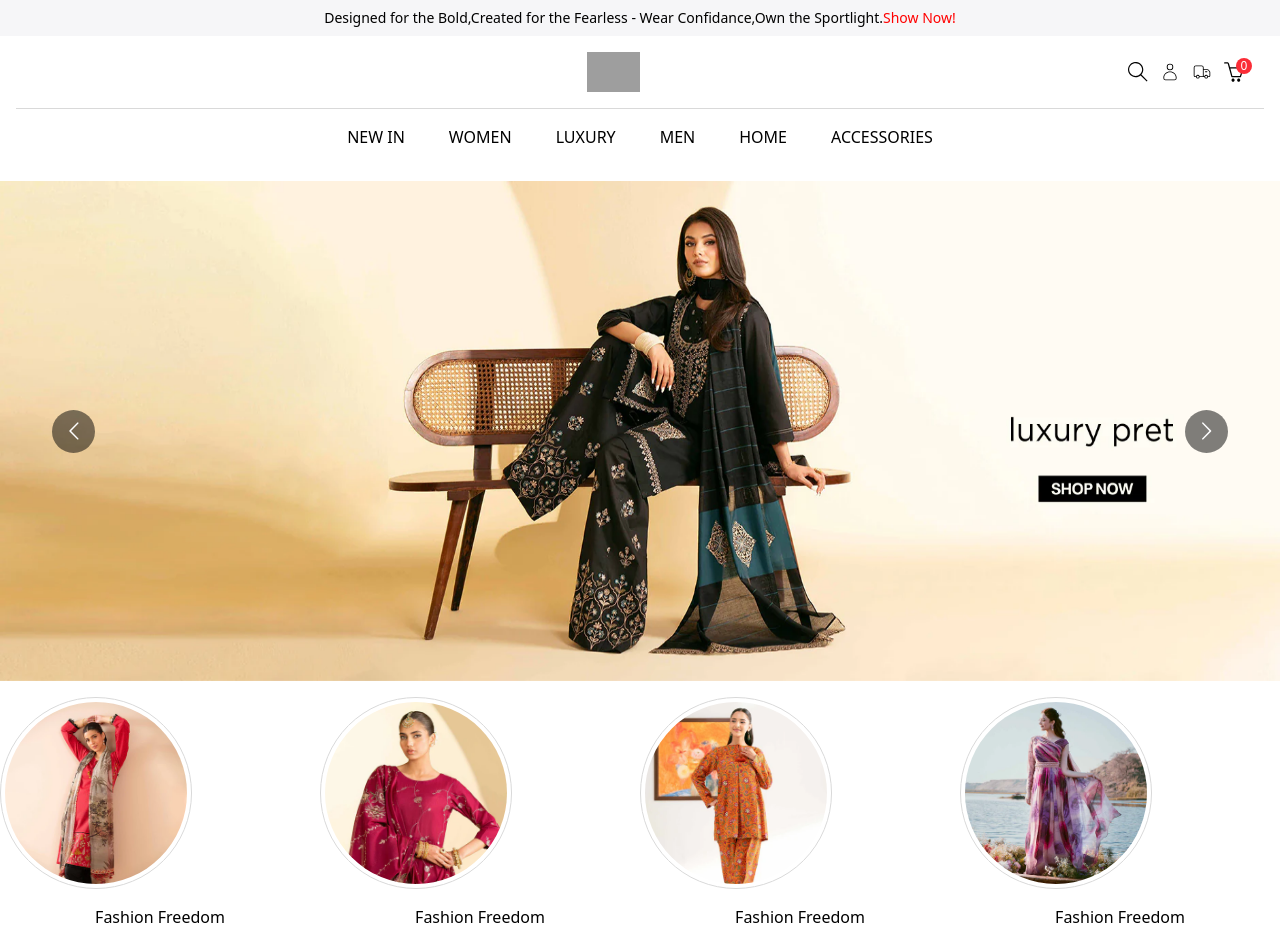
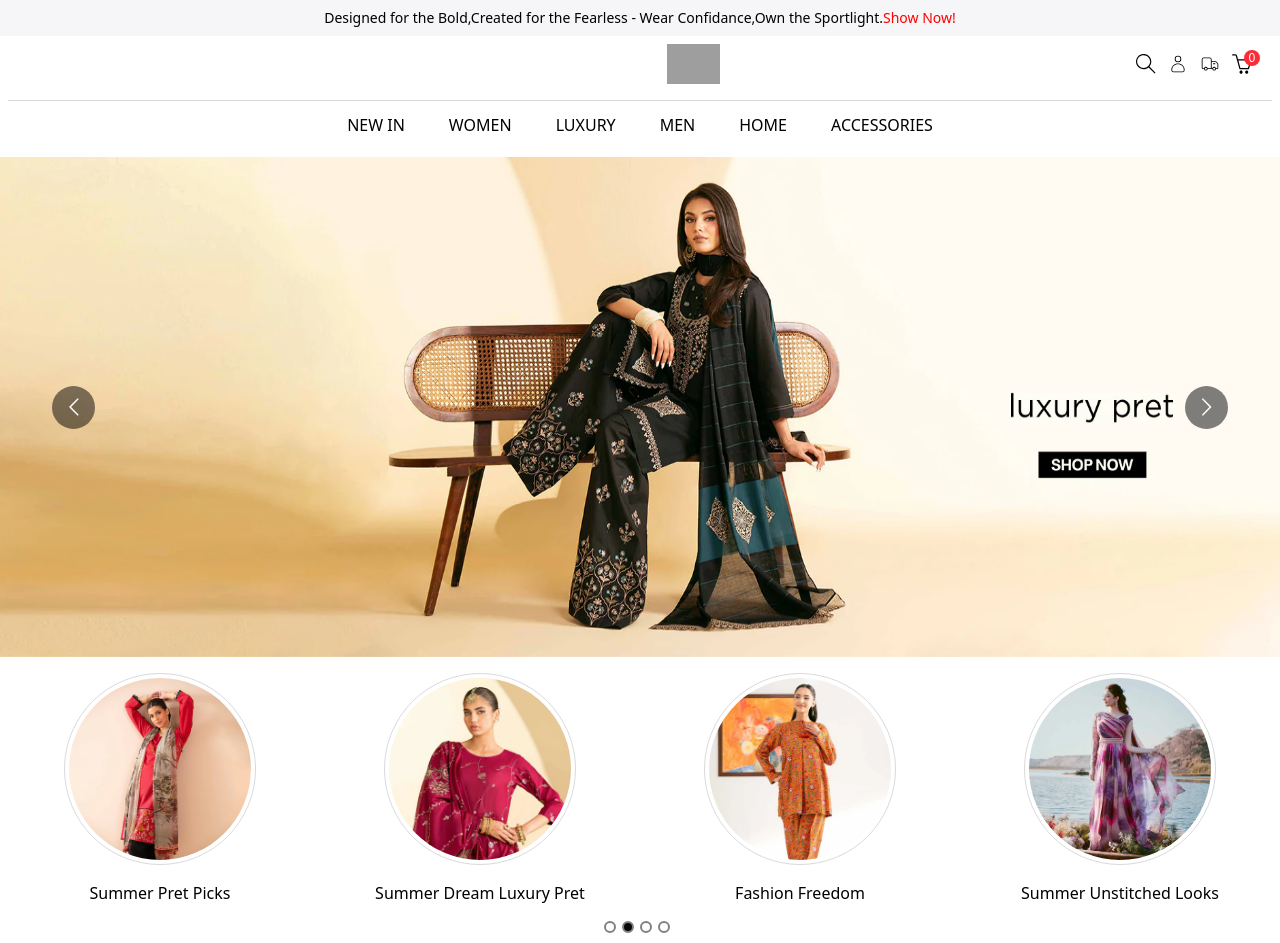
Before and after one commit to Muhammadtalhatariq/nishat-miles, a React (Vite) app in the folder nishat-miles/: page / in a window 1280 px wide. Shown: the top 943 px of the page. Built offline with nearby package versions, Linux system fonts and the light colour scheme; grey boxes are pictures that could not be loaded.

Commit message:
header all done

```diff
--- a/nishat-miles/src/components/Category.jsx
+++ b/nishat-miles/src/components/Category.jsx
@@ -11,7 +11,7 @@ const Category = () => {
           <div className='left md:w-1/2 w-full md:relative'>
             <div >
               <img className='w-full pr-1' src="/img1c.webp" alt="" />
-              <h2 className='text-center p-2 hover:bg-[#DCB95F] duration-500 font-medium hover:text-white duration-500'>UNSTITCHED</h2>
+              <h2 className='text-center p-2 hover:bg-[#DCB95F] duration-500 font-medium hover:text-white duration-500 ' >UNSTITCHED</h2>
             </div>
 
             <div className='md:absolute md:-bottom-98 '>
--- a/nishat-miles/src/components/Header.jsx
+++ b/nishat-miles/src/components/Header.jsx
@@ -1,3 +1,4 @@
+
 import React, { useEffect } from 'react'
 import { useState } from 'react';
 import { TfiSearch } from "react-icons/tfi";
@@ -12,6 +13,7 @@ import { CiShoppingTag } from "react-icons/ci";
 import { IoCloseOutline } from "react-icons/io5";
 import { FiPhone } from "react-icons/fi";
 import { IoMailOutline } from "react-icons/io5";
+
 const nevItems = [
     {
         name: "WOMEN",
@@ -68,13 +70,12 @@ const Header = () => {
 
             <TopHeader />
             <div>
-                <div className={`flex items-center md:flex-col justify-between  p-4 z-80 ${stick ? "fixed top-0" : ""} bg-white w-full `}>
+                <div className={`flex items-center md:flex-col justify-between p-2 z-80 ${stick ? "fixed top-0" : ""} bg-white w-full `}>
                     {/* mobile view  */}
                     <div className='mbl-nav relative '>
                         <div>
-                        <HiOutlineMenuAlt1 onClick={handleToggle} size={30} className='text-black text-2xl md:hidden' />
+                            <HiOutlineMenuAlt1 onClick={handleToggle} size={30} className='text-black text-2xl md:hidden' />
                         </div>
-
                         {isOpen && (
                             <div className='w-80 absolute fixed bg-white -top-24 -left-0 bottom-0 z-50 flex flex-col items-center justify-center'>
                                 <div className='flex items-center justify-between w-full'>
@@ -121,11 +122,10 @@ const Header = () => {
                     </div>
 
                     <div className='flex items-center justify-between w-full px-2 '>
-                        <div className='w-1/2 flex items-center justify-end'>
-                            <div className='md:pl-60 pl-10'>
-                                <img className='h-10 cursor-pointer' src="/logo.webp" alt="" />
+                        <div className='md:w-1/2 flex items-center justify-end md:ml-20 ml-10'>
+                            <div className='md:pl-64 pl-10 '>
+                                <img className='h-10 cursor-pointer' src="/logo.webp" alt="logo" />
                             </div>
-
                         </div>
                         <div className='icons flex items-center justify-between md:px-3 px-3 gap-3'>
                             <TfiSearch className='text-black  hover:text-[#78909C] text-xl hover:text-2xl duration-500 cursor-pointer' />
@@ -138,7 +138,13 @@ const Header = () => {
                         </div>
                     </div>
                     <div className='border-b hidden md:flex w-full border-[#D9D9D9] mx-4 pt-4'></div>
+                    <div className='hidden md:flex'>
                     <Navbar />
+                    </div>
+
+                </div>
+                <div>
+
                 </div>
 
                 <div>
--- a/nishat-miles/src/components/Hero.jsx
+++ b/nishat-miles/src/components/Hero.jsx
@@ -32,27 +32,27 @@ const cartItems = [
     {
         id: 1,
         image: "/img1s.webp",
-        title: "Fashion Freedom",
+        title: "Shop By Concept",
     },
     {
         id: 2,
         image: "/img2s.webp",
-        title: "Fashion Freedom",
+        title: "Sunlit Styles",
     },
     {
         id: 3,
         image: "/img3s.webp",
-        title: "Fashion Freedom",
+        title: "Ammi Aur Mei",
     },
     {
         id: 4,
         image: "/img4s.webp",
-        title: "Fashion Freedom",
+        title: "Summer Pret Picks",
     },
     {
         id: 5,
         image: "/img5s.webp",
-        title: "Fashion Freedom",
+        title: "Summer Dream Luxury Pret ",
     },
     {
         id: 6,
@@ -62,22 +62,22 @@ const cartItems = [
     {
         id: 7,
         image: "/img7s.webp",
-        title: "Fashion Freedom",
+        title: "Summer Unstitched Looks",
     },
     {
         id: 8,
         image: "/img8s.webp",
-        title: "Fashion Freedom",
+        title: "Luxury Unstitched",
     },
     {
         id: 9,
         image: "/img9s.jpg",
-        title: "Fashion Freedom",
+        title: " Men's Summer Wardrobe",
     },
     {
         id: 10,
         image: "/img10s.webp",
-        title: "Fashion Freedom",
+        title: "Wardrobe Add-ons",
     },
 ]
 
@@ -205,13 +205,13 @@ const Hero = () => {
                 >
 
                     {cartItems.map((item) => (
-                        <div>
+                        <div className='flex flex-col items-center justify-center' key={item.id}>
                             <img
                                 key={item.id}
                                 className='cursor-pointer border border-[#D9D9D9] rounded-full p-1 md:h-48 md:w-48 h-28 w-28'
                                 src={item.image}
                                 style={{
-                                    display: 'block',
+                                    display:'block',
                                 }}
                             />
                             <p className='text-center py-4 mb-4'>{item.title}</p>
--- a/nishat-miles/src/components/Navbar.jsx
+++ b/nishat-miles/src/components/Navbar.jsx
@@ -32,12 +32,12 @@ const nevItems = [
 const Navbar = () => {
   return (
     <>
-      <div className='flex items-center justify-center'>
+      <div className='flex items-center justify-center w-full my-2'>
         <div>
-          <ul className="hidden md:flex list-none gap-5">
+          <ul className="hidden md:flex list-none gap-5 py-1">
             {nevItems.map((item) => (
               <li
-                className="hover:text-[#D9D9D9] font-medium py-4 cursor-pointer px-3"
+                className="hover:text-[#D9D9D9] font-medium cursor-pointer px-3"
                 key={item.path}
               >
                 <a to={item.path}>{item.name}</a>
```
